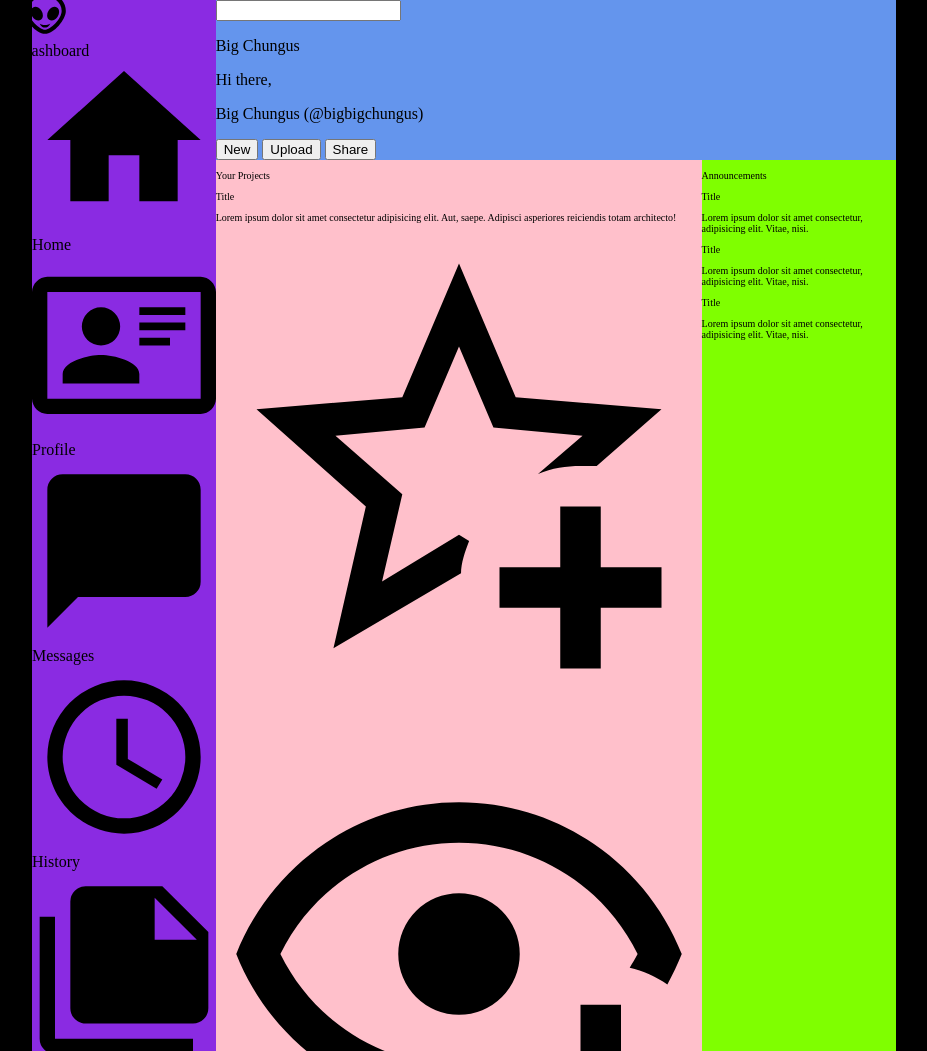
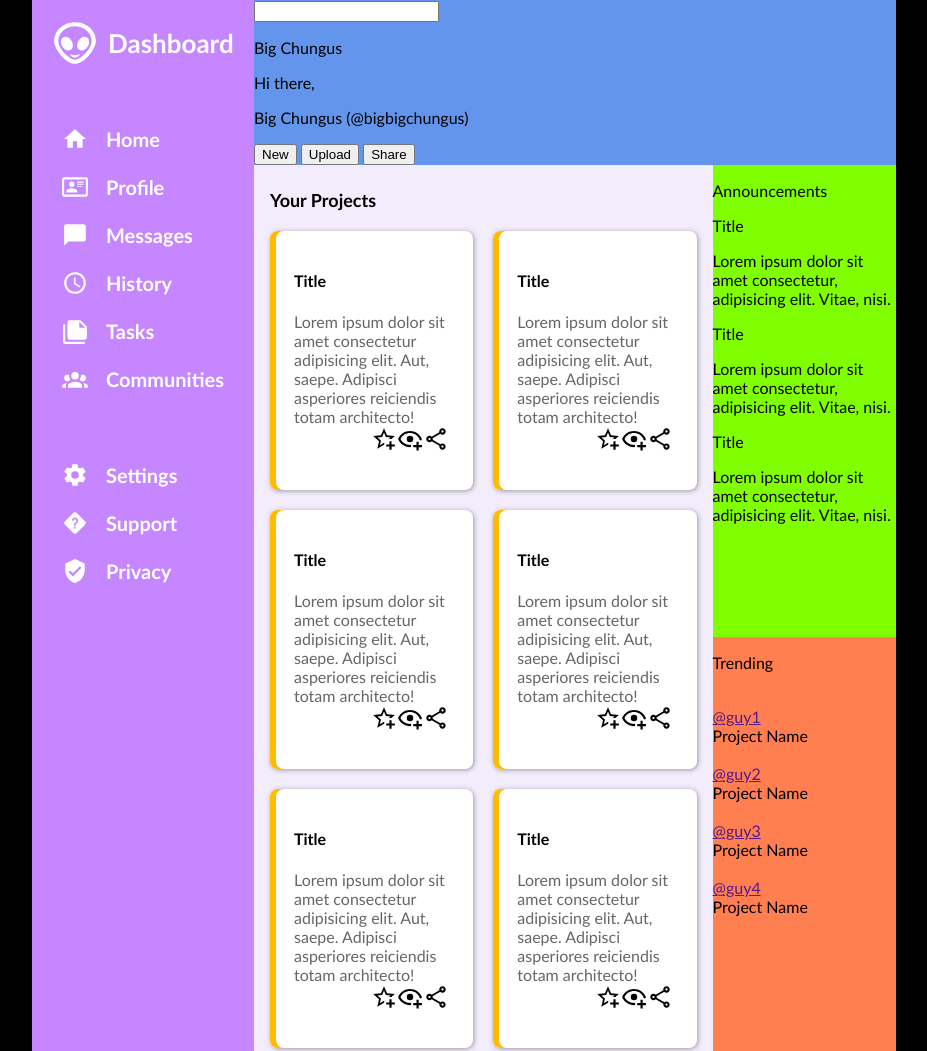
Before and after one commit to Abbas-Nadiri/admin-dashboard, a plain HTML site: page index.html in a window 1280 px wide. Shown: the top 1051 px of the page, without its empty margins (176-1103 px from the left). Drawn offline with Linux system fonts and the light colour scheme.

Commit message:
create styles and grid layouts for dashboard and projects containers

```diff
--- a/styles.css
+++ b/styles.css
@@ -3,6 +3,7 @@ body {
     display: flex;
     justify-content: center;
     background-color: black;
+    font-family: 'Gill Sans', 'Gill Sans MT', Calibri, 'Trebuchet MS', sans-serif;
 }
 .container {
     width: 67.5vw;
@@ -13,8 +14,34 @@ body {
 }
 
 .dashboard {
-    background-color: blueviolet;
+    color: white;
+    background-color: rgb(197, 134, 255);
     grid-area: 1/1/3/2;
+    display: flex;
+    flex-direction: column;
+    padding: 30px;
+    gap: 22px;
+    font-weight: bold;
+    font-size: 20px;
+}
+
+.dashboard>div {
+    display: flex;
+    gap: 18px;
+    align-items: center;
+}
+
+.dashboard>div:first-of-type{
+    font-size: 26px;
+    gap: 8px;
+}
+
+.dashboard>div>img {
+    filter: invert(1);
+}
+
+.spacer {
+    height: 26px;
 }
 
 .topbar {
@@ -22,15 +49,65 @@ body {
 }
 .main-body {
     background-color: rgb(169, 169, 169);
-    font-size: 10px;
     display: grid;
     grid-template-columns: 5fr 2fr;
     grid-template-rows: repeat(2, 1fr);
 }
 
 .projects-container {
-    background-color: pink;
+    background-color: rgba(246, 239, 255, 0.964);
     grid-area: 1/1/3/2;
+    display: grid;
+    grid-template-columns: 1fr 1fr;
+    gap: 20px;
+    padding: 16px;
+    grid-template-rows: 0.1fr 1fr 1fr 1fr 0.1fr;
+}
+
+.projects-container>p:first-of-type {
+    font-size: 18px;
+    font-weight: bold;
+    margin: 0px;
+    margin-top: 8px;
+}
+
+img {
+    height: 26px;
+    width: auto;
+}
+
+.projects-container>p {
+    grid-area: 1/1/2/3;
+}
+
+.project {
+    padding: 24px;
+    font-size: 16px;
+    box-shadow: inset 6px 0em rgb(255, 187, 0),
+                1px 1px 5px rgb(155, 155, 155);
+    border-radius: 0.5rem;
+    background-color: rgb(255, 255, 255);
+    display: grid;
+    grid-template-columns: 5fr 3fr;
+    grid-template-rows: 1fr 2fr 0.7fr;
+}
+
+.project>p {
+    font-weight: bolder;
+    padding-bottom: 0px;
+    margin-bottom: 0px;
+    grid-area: 1/1/2/3;
+}
+
+.project>div:first-of-type {
+    color: rgb(102, 102, 102);
+    grid-area: 2/1/3/3;
+}
+
+.project-icons {
+    grid-area: 3/2/4/3;
+    display: flex;
+    justify-content: space-between;
 }
 
 .announcements-container {
```
